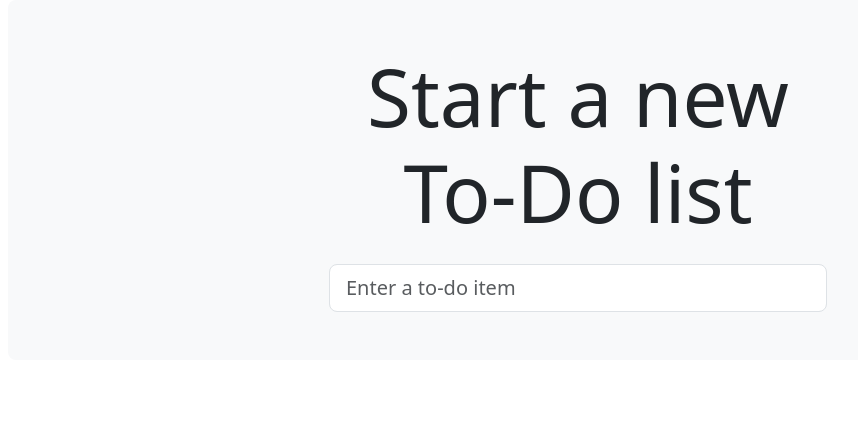
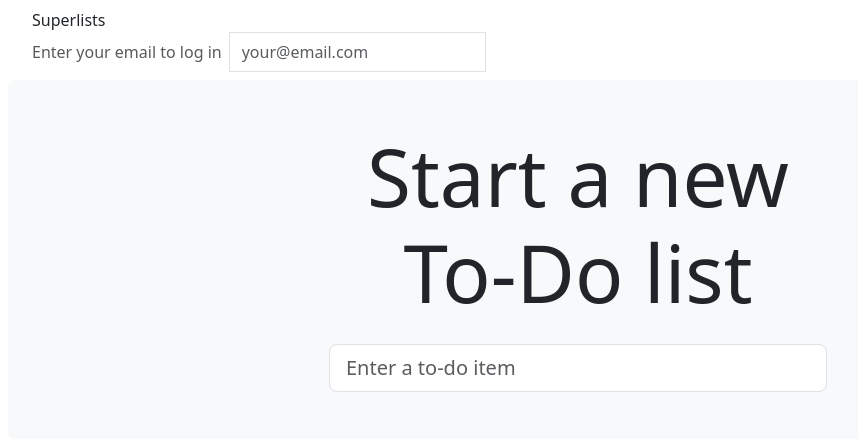
Before and after one commit to natgen-adam/goat-book, a Django app: page / in a window 1280 px wide. Shown: the top 439 px of the page, without its empty margins (62-920 px from the left). Run offline with Django 5.2, Linux system fonts and the light colour scheme; some libraries are stand-ins or nearby versions.

Commit message:
Add nav bar with send login email button

```diff
--- a/src/lists/templates/base.html
+++ b/src/lists/templates/base.html
@@ -10,6 +10,22 @@
 
   <body>
     <div class="container">
+
+      <nav class="navbar">
+        <div class="container-fluid">
+          <div class=navbar-brand" href="/">Superlists</a>
+            <form method="POST" action="/accounts/send_login_email">
+              <div class="input-group">
+                <label class="navbar-text me-2" for="id_email_input">
+                  Enter your email to log in
+                </label>
+                <input id="id_email_input" name="email" class="form-control" placeholder="your@email.com" />
+                {% csrf_token %}
+              </div>
+            </form>
+          </div>
+        </div>
+      </nav>
 
       <div class="row justify-content-center p-5 bg-body-tertiary rounded-3">
         <div class="col-lg-6 text-center">
```
